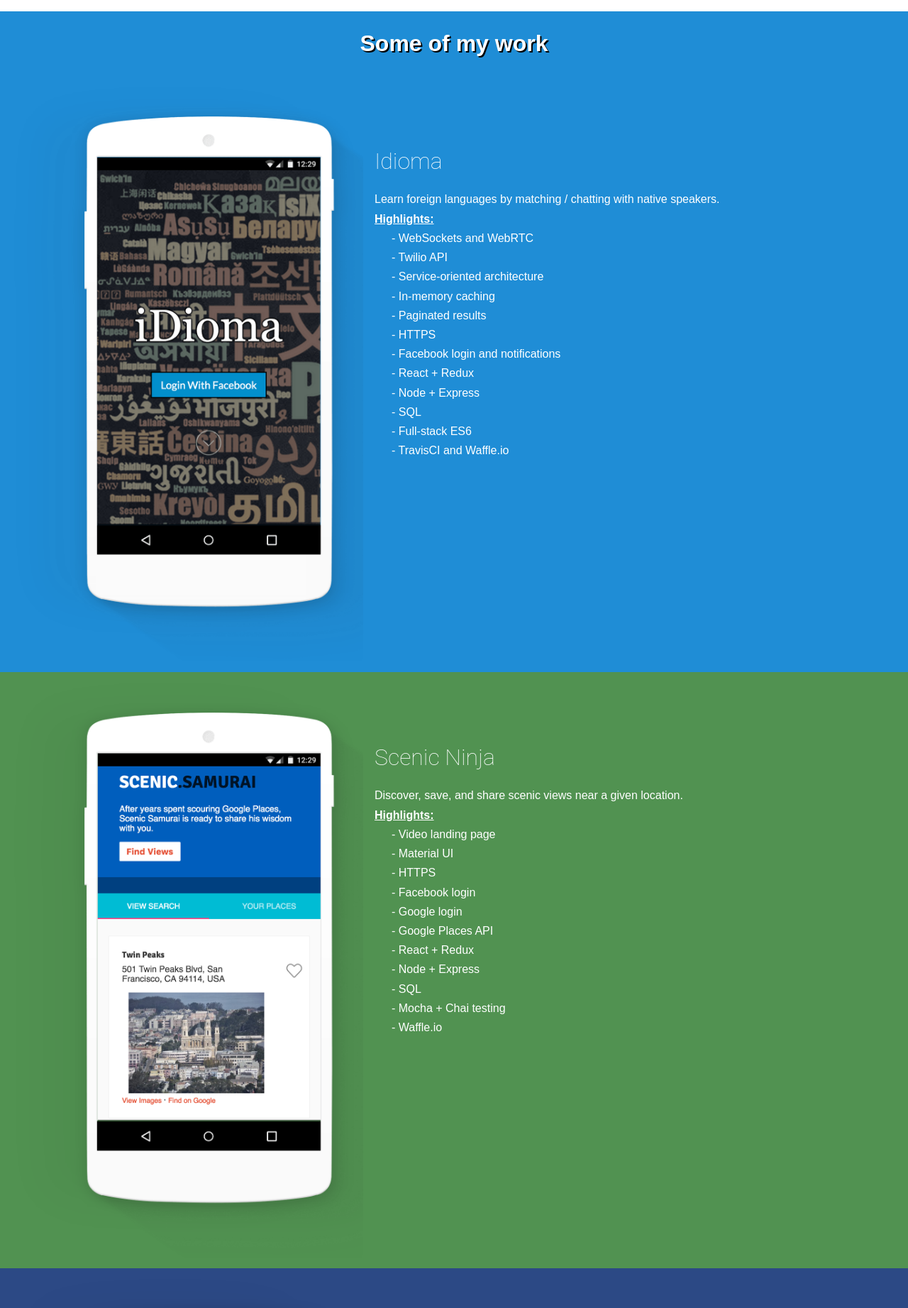
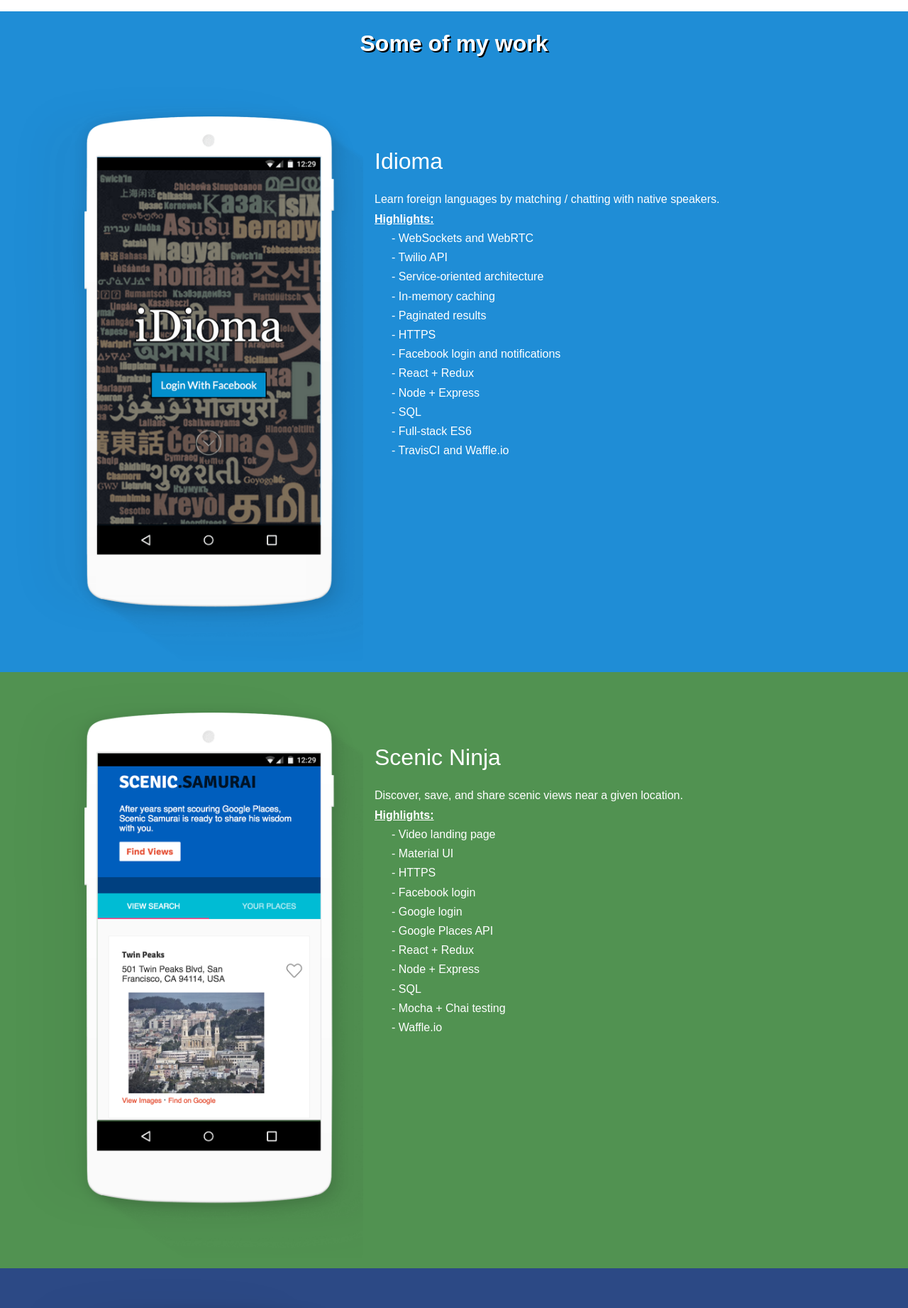
Before and after one commit to monaqvi/monaqvi.github.io, a Jekyll site: the page built from index.html, in a window 1280 px wide. Shown: the part 2005-3848 px from the top of the page at 71% size. Built offline with Jekyll 4.4.1, drawn with Linux system fonts in a browser that asks for light colours; nearby versions of some CDN libraries.

Commit message:
Remove Roboto -> sanserif

```diff
--- a/assets/css/main.css
+++ b/assets/css/main.css
@@ -279,7 +279,7 @@
   color: white;
   font-size: 2em;
   font-weight: 100;
-  font-family: Roboto,sans-serif;
+  font-family: sans-serif;
 }
 
 .parallax {
--- a/index.html
+++ b/index.html
@@ -1,6 +1,6 @@
 ---
 layout: default
-css: ['/assets/css/main.min.css', '//fonts.googleapis.com/css?family=Roboto+Condensed:300,400,700&amp;subset=latin,latin-ext']
+css: ['/assets/css/main.min.css']
 ---
 <div class="splash-container">
   <div class="splash">
```
Also changed, not shown: assets/css/main.min.css.
